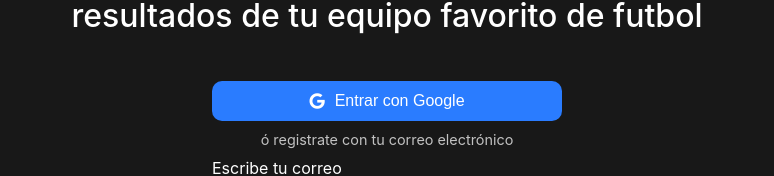
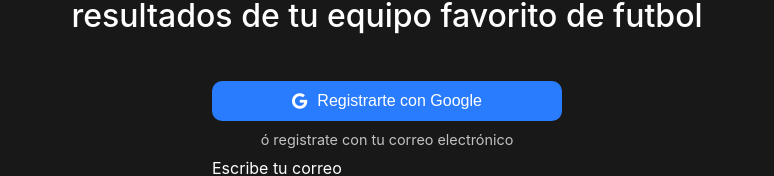
Before and after one commit to Pablo-Gallina/react-redux-firebase, a React (Create React App) app: page /register in a window 1280 px wide. Shown: the part 136-312 px from the top of the page, without its empty margins (253-1027 px from the left). Built offline with nearby package versions, Linux system fonts and the light colour scheme; no server answers.

Commit message:
Componente Button creado

```diff
--- /dev/null
+++ b/src/components/Button/Button.jsx
@@ -0,0 +1,12 @@
+import React from 'react'
+
+const Button = ({type="button", clases, icono, texto}) => {
+    return (
+        <button type={type} className={clases}>
+            {icono && <i className={icono}></i>}
+            {texto}
+        </button>
+    )
+}
+
+export default Button
--- a/src/pages/LoginScreen.jsx
+++ b/src/pages/LoginScreen.jsx
@@ -2,6 +2,7 @@ import React, { useState } from 'react'
 import { useDispatch } from 'react-redux'
 
 import { Link } from 'react-router-dom'
+import Button from '../components/Button/Button'
 
 // Actions
 import { googleLoginPop, loginEmailPass } from '../redux/actions/auth'
@@ -42,10 +43,7 @@ const LoginScreen = () => {
                 <h1 className="txt-center">¡Hola Otra vez!</h1>
                 <p className="txt-center txt-content">Entra para ver los resultados de tu equipo</p>
 
-                <button className='btn btn-google mt-5' onClick={handleGoogleLogin}>
-                    <i className="fab fa-google"></i>
-                    Entrar con Google
-                </button>
+                <Button clases='btn btn-google mt-5' icono="fab fa-google" texto="Entrar con Google" onClick={handleGoogleLogin}/>
 
                 <span className="small">ó entra con tu correo</span>
 
@@ -63,7 +61,8 @@ const LoginScreen = () => {
                         <span className="fas fa-eye pass"></span>
                         <span className="fas fa-eye-slash pass hidden"></span>
                     </div>
-                    <button className='btn btn-primary mt-2 mb-4' type="submit">Entrar</button>
+
+                    <Button type="submit" clases="btn btn-primary mt-2 mb-4" texto="Entrar" />
                 </form>
                 <p className="txt-content small">
                 ¿Aún no tienes cuenta en FutbolHoy?
--- a/src/pages/RegisterScreen.jsx
+++ b/src/pages/RegisterScreen.jsx
@@ -1,6 +1,7 @@
 import React, { useState } from 'react'
 import { useDispatch } from 'react-redux'
 import { Link } from 'react-router-dom'
+import Button from '../components/Button/Button'
 import { registerUser } from '../redux/actions/auth'
 
 const RegisterScreen = () => {
@@ -37,10 +38,8 @@ const RegisterScreen = () => {
                     Únete ahora y no te pierdas más de los últimos <br />
                     resultados de tu equipo favorito de futbol
                 </h2>
-                <button className='btn btn-google large mt-2' onClick={()=>{}}>
-                        <i className="fab fa-google"></i>
-                        Entrar con Google
-                </button>
+
+                <Button clases='btn btn-google large mt-2' icono="fab fa-google" texto="Registrarte con Google" onClick={()=>{}}/>
 
                 <span className="small">ó registrate con tu correo electrónico</span>
 
@@ -74,7 +73,7 @@ const RegisterScreen = () => {
                     </div>
 
                     <span className="small">Al registrarte aceptas los <strong>términos y condiciones</strong> </span> <br />
-                    <button className="btn btn-primary large mt-2 mb-2" type="submit">Crear mi cuenta</button>
+                    <Button type="submit" clases="btn btn-primary large mt-2 mb-2" texto="Crear mi cuenta" />
                 </form>
 
                 <div className="have-account">
```
Also changed, not shown: src/components/InputIcon/InputIcon.jsx (added, +11 -0 lines).
